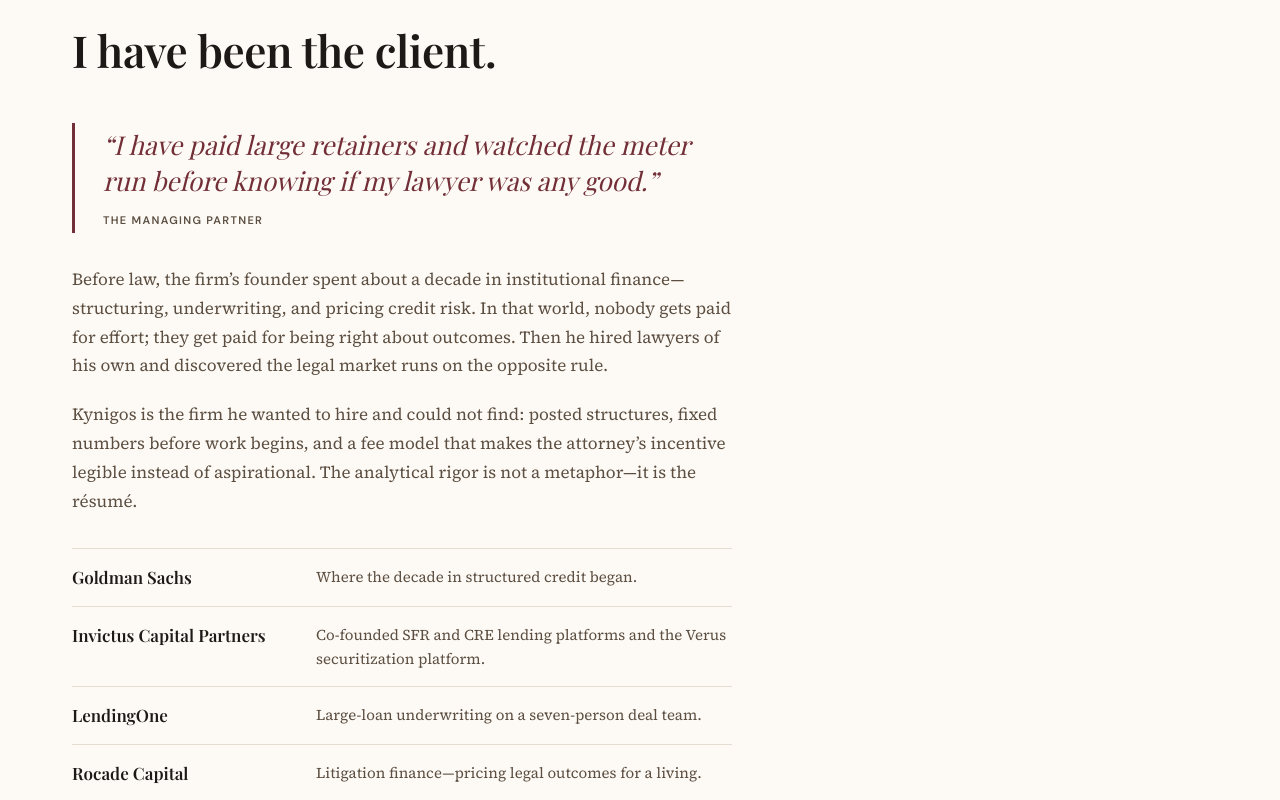
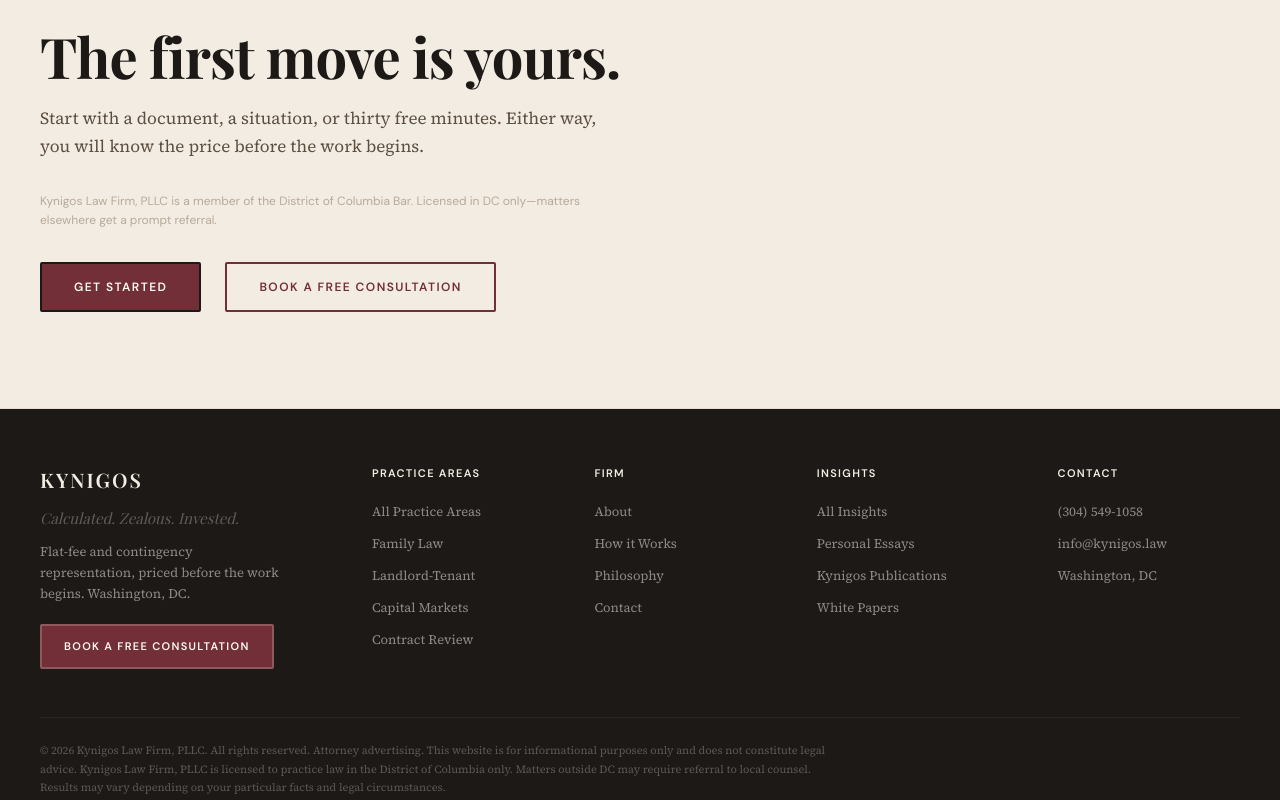
Before and after one commit to countryroads91/kynigos-law, a Next.js app: page /philosophy in a window 1280 px wide. Shown: the part 1960-2760 px from the top of the page. Built offline with nearby package versions, Linux system fonts and the light colour scheme.

Commit message:
chore: remove The Origin section from the philosophy page for now
The DC-only bar line moves to a note under the closing banner so the
jurisdiction disclosure stays on the page.

```diff
--- a/src/app/philosophy/page.tsx
+++ b/src/app/philosophy/page.tsx
@@ -6,33 +6,6 @@
   description:
     "The Kynigos philosophy: every fee is structured so the firm has something to lose, something to prove, or something to earn—and every stage must re-earn the next.",
 };
-
-const career = [
-  {
-    org: "Goldman Sachs",
-    role: "Where the decade in structured credit began.",
-  },
-  {
-    org: "Invictus Capital Partners",
-    role: "Co-founded SFR and CRE lending platforms and the Verus securitization platform.",
-  },
-  {
-    org: "LendingOne",
-    role: "Large-loan underwriting on a seven-person deal team.",
-  },
-  {
-    org: "Rocade Capital",
-    role: "Litigation finance—pricing legal outcomes for a living.",
-  },
-  {
-    org: "Antonin Scalia Law School",
-    role: "JD, full-tuition scholarship. BA, Washington and Lee University, magna cum laude.",
-  },
-  {
-    org: "District of Columbia Bar",
-    role: "Member. Licensed in DC only—matters elsewhere get a prompt referral.",
-  },
-];
 
 export default function PhilosophyPage() {
   return (
@@ -113,44 +86,6 @@
         </div>
       </section>
 
-      <section className="process" aria-labelledby="client-heading">
-        <div className="kicker">The Origin</div>
-        <h2 className="process-heading" id="client-heading">
-          I have been the client.
-        </h2>
-        <blockquote className="phil-quote">
-          &ldquo;I have paid large retainers and watched the meter run before
-          knowing if my lawyer was any good.&rdquo;
-          <span className="phil-quote-attr">
-            The Managing Partner
-          </span>
-        </blockquote>
-        <div className="phil-prose">
-          <p>
-            Before law, the firm&rsquo;s founder spent about a decade in
-            institutional finance—structuring, underwriting, and pricing credit
-            risk. In that world, nobody gets paid for effort; they get paid for
-            being right about outcomes. Then he hired lawyers of his own and
-            discovered the legal market runs on the opposite rule.
-          </p>
-          <p>
-            Kynigos is the firm he wanted to hire and could not find: posted
-            structures, fixed numbers before work begins, and a fee model that
-            makes the attorney&rsquo;s incentive legible instead of
-            aspirational. The analytical rigor is not a metaphor—it is the
-            résumé.
-          </p>
-        </div>
-        <ul className="phil-timeline">
-          {career.map((c) => (
-            <li key={c.org}>
-              <span className="phil-timeline-org">{c.org}</span>
-              <span className="phil-timeline-role">{c.role}</span>
-            </li>
-          ))}
-        </ul>
-      </section>
-
       <section className="process process--band">
         <div className="rule-banner">
           <div className="kicker">Your Move</div>
@@ -158,6 +93,10 @@
           <p className="rule-body">
             Start with a document, a situation, or thirty free minutes. Either
             way, you will know the price before the work begins.
+          </p>
+          <p className="process-note">
+            Kynigos Law Firm, PLLC is a member of the District of Columbia
+            Bar. Licensed in DC only—matters elsewhere get a prompt referral.
           </p>
           <div className="cta-row">
             <Link href="/#get-started" className="btn-primary">
```
